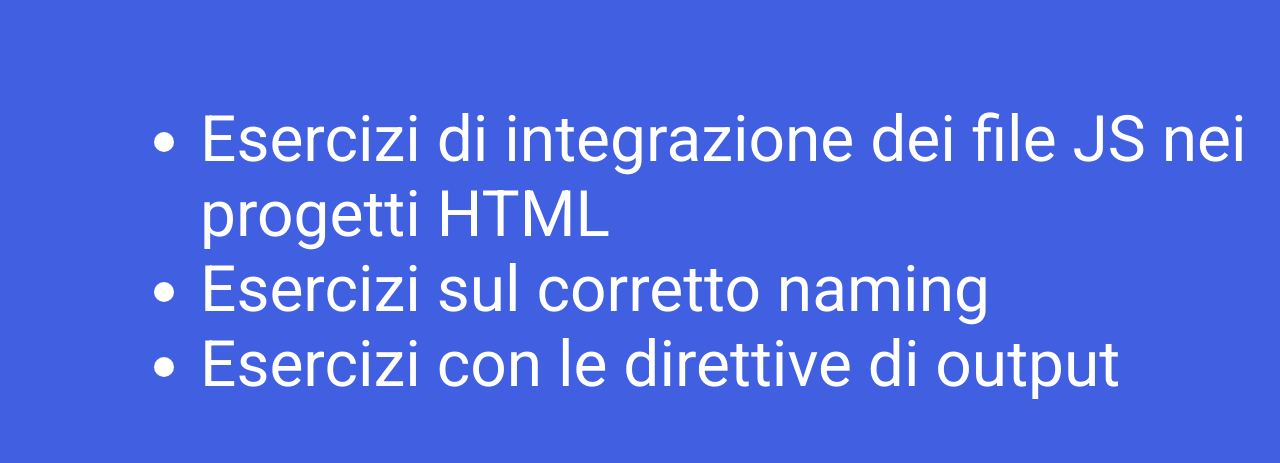
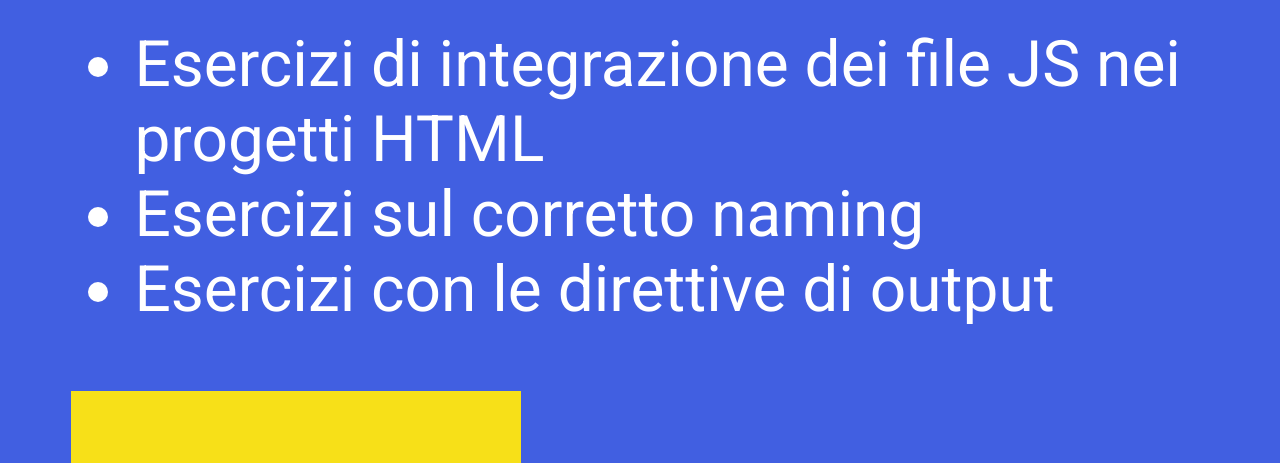
Before and after one commit to Sara-Cb/Epicode, a plain HTML site: page Week_2/Day_1/home.html in a window 1280 px wide. Shown: the part 903-1366 px from the top of the page. Drawn offline with Linux system fonts and the light colour scheme.

Commit message:
Esercizio JS

```diff
--- a/Week_2/Day_1/assets/css/style.css
+++ b/Week_2/Day_1/assets/css/style.css
@@ -5,7 +5,10 @@ html, body {
     color: white;
     font-family: 'Roboto', sans-serif;
     font-size: 2em;
-    margin-left: 80px;
+}
+
+.container {
+    margin-left: 5%;
 }
 
 #imgLink img {
@@ -21,3 +24,7 @@ a {
     color: black;
     text-decoration: underline;
 }
+
+ul li {
+    margin-left: 2%;
+}
--- a/Week_2/Day_1/home.html
+++ b/Week_2/Day_1/home.html
@@ -10,7 +10,7 @@
 
 <body>
     <main>
-        <div id="container">
+        <div class="container">
             <div id="benvenuto">
                 <h1>
                     Benvenuto / Benvenuta
```
Also changed, not shown: Week_2/Day_1/secondaPag.html (+2 -1 lines).
